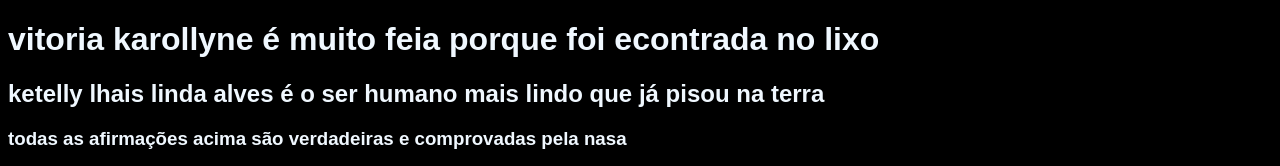
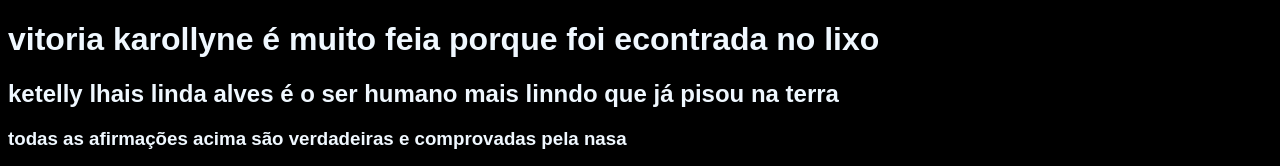
Before and after one commit to ketellylhais/teste, a plain HTML site: page index.html in a window 1280 px wide. Shown: the top 166 px of the page. Drawn offline with Linux system fonts and the light colour scheme.

Commit message:
Update index.html

```diff
--- a/index.html
+++ b/index.html
@@ -10,7 +10,7 @@
 <body>
     <!--verdades-->
     <h1>vitoria karollyne é muito feia porque foi econtrada no lixo</h1>
-    <h2>ketelly lhais linda alves é o ser humano mais lindo que já pisou na terra</h2>
+    <h2>ketelly lhais linda alves é o ser humano mais linndo que já pisou na terra</h2>
     <h3>todas as afirmações acima são verdadeiras e comprovadas pela nasa</h3>
     <h3>imagem da vitoria logo abaixo</h3>
     <header>
```
